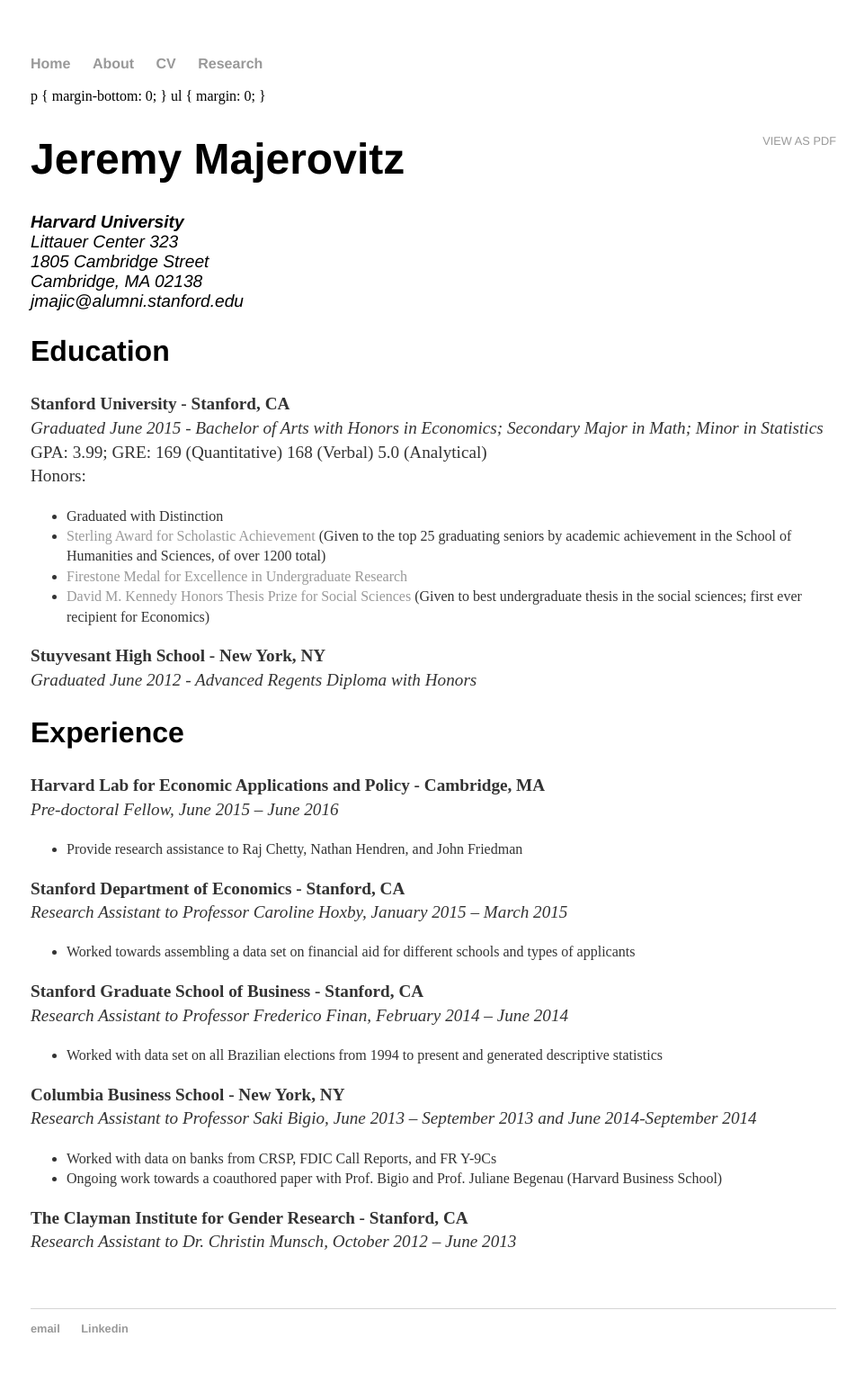
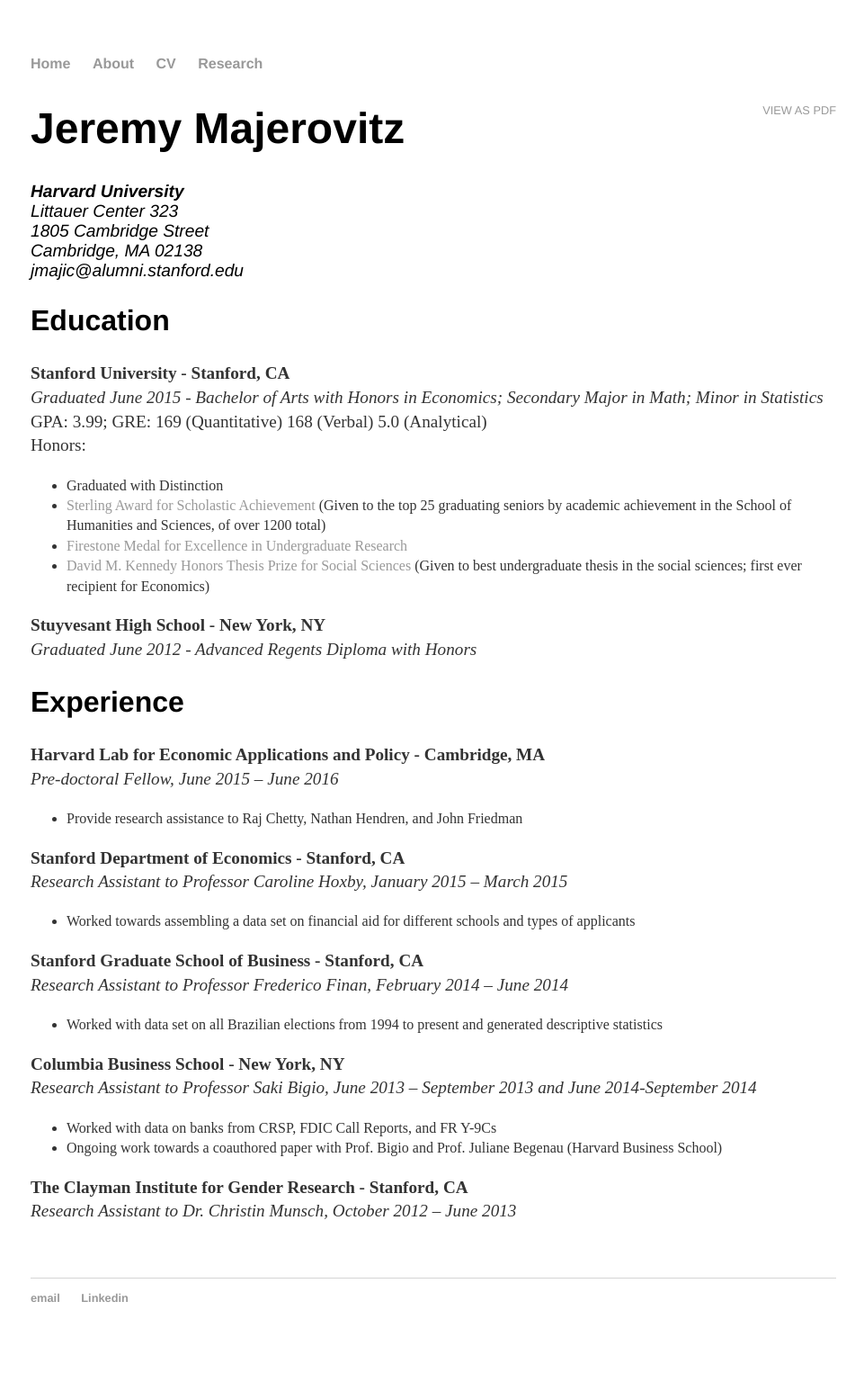
Before and after one commit to jmajic/jmajic.github.io, a Jekyll site: the page built from cv/index.html, in a window 1280 px wide. Shown: the whole page at 90% size, without its empty margins (158-1119 px from the left). Built offline with Jekyll 4.4.1, drawn with Linux system fonts in a browser that asks for light colours; after the commit the page ends 1512 px from its top, so only the background shows below that.

Commit message:
Update index.html

```diff
--- a/cv/index.html
+++ b/cv/index.html
@@ -2,9 +2,6 @@
 layout: default
 title: Jeremy Majerovitz CV
 ---
-
-p { margin-bottom: 0; }
-ul { margin: 0; }
 
 	<div class="cv">
 		<a href="Majerovitz_CV.pdf" class="CV_PDF" title="View CV as PDF">View as PDF</a>
```
